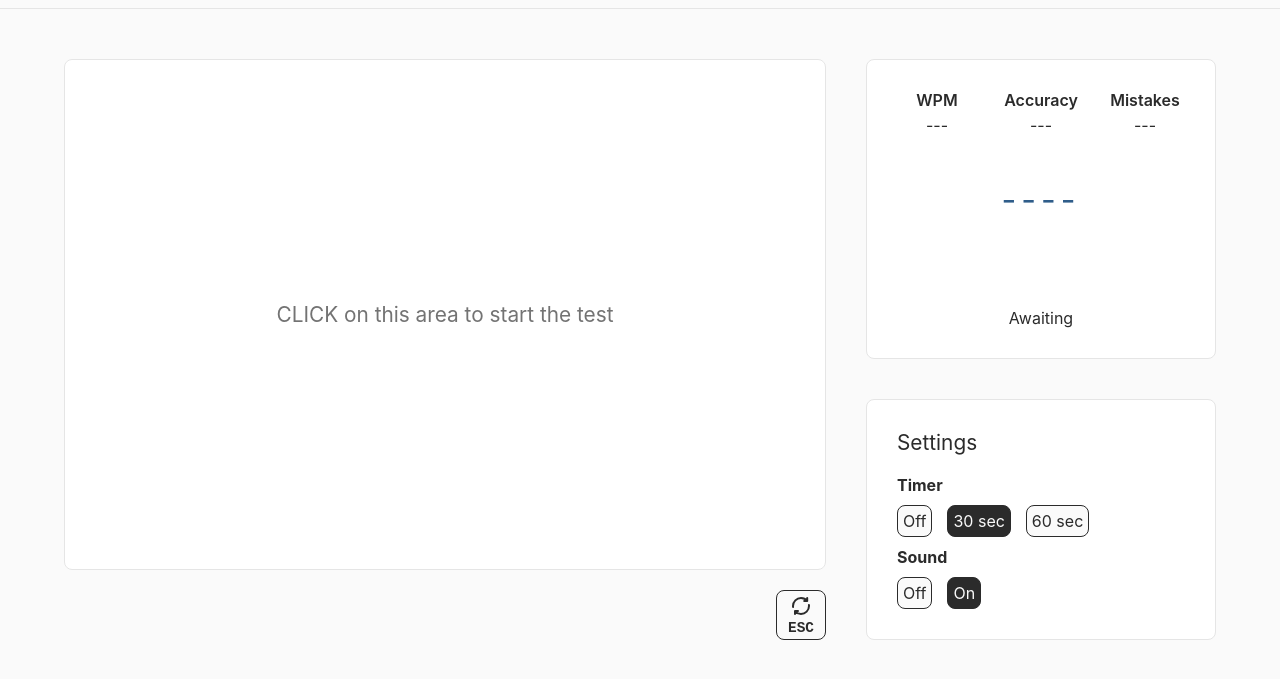
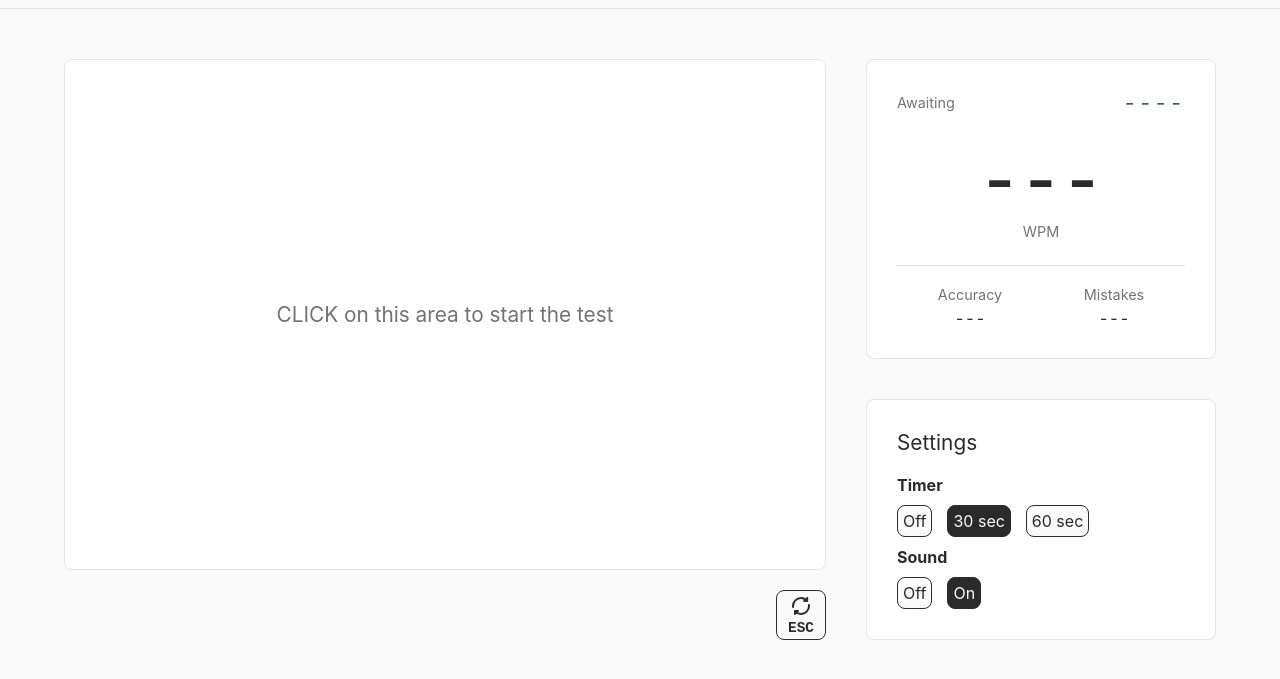
Before and after one commit to Rui-S13/Tittle-Typing-Test, a website with bundled scripts: page index.html in a window 1280 px wide. Shown: the part 55-734 px from the top of the page. Built offline with nearby package versions, Linux system fonts and the light colour scheme; files whose address does not match are found by name.

Commit message:
Style: Change the style of test status

```diff
--- a/index.html
+++ b/index.html
@@ -115,12 +115,17 @@
         </section>
 
         <section id="test-status">
+            <div id="test-header">
+                <div id="test-state">Awaiting</div>
+                <div id="timer">----</div>
+            </div>
+
+            <div id="wpm-display">
+                <span id="wpm">---</span>
+                <span class="stat-label">WPM</span>
+            </div>
+
             <div id="test-stats">
-                <div class="stat">
-                    <span class="stat-label">WPM</span>
-                    <span id="wpm" class="stat-value">---</span>
-                </div>
-
                 <div class="stat">
                     <span class="stat-label">Accuracy</span>
                     <span id="accuracy" class="stat-value">---</span>
@@ -131,10 +136,6 @@
                     <span id="mistakes" class="stat-value">---</span>
                 </div>
             </div>
-
-            <div id="timer">----</div>
-
-            <div id="test-state">Awaiting</div>
         </section>
 
         <section id="test-settings">
--- a/style.css
+++ b/style.css
@@ -1,5 +1,5 @@
 /* ==================================================
-   CONFIGURAÇÕES GERAIS
+   GENERAL CONFIGURATIONS
    ================================================== */
 
 @font-face {
@@ -319,28 +319,53 @@ main h3 {
 }
 
 
-/* ==================================================
-   TEST STATUS AREA
-   ================================================== */
-
 #test-status {
     grid-area: test-status;
 
     display: flex;
     flex-direction: column;
+    gap: 20px;
+
+    min-height: 300px;
+}
+
+#test-header {
+    display: flex;
+    justify-content: space-between;
     align-items: center;
+}
 
-    width: 100%;
-    min-height: 300px;
+#test-state {
+    color: var(--muted-color);
+    font-size: 0.9rem;
+}
+
+#timer {
+    color: var(--accent-color);
+    font-size: 1.3rem;
+    letter-spacing: 2px;
+}
+
+#wpm-display {
+    flex: 1;                      /* takes the free height */
+    display: flex;
+    flex-direction: column;
+    align-items: center;
+    justify-content: center;
+    gap: 5px;
+}
+
+#wpm {
+    font-size: 4rem;
+    font-weight: var(--font-weight-bold);
 }
 
 #test-stats {
     display: flex;
-    flex-direction: row;
-    justify-content: space-between;
-    gap: 5px;
+    justify-content: space-around;
 
-    width: 100%;
+    padding-top: 20px;
+    border-top: solid var(--border-color) var(--broder-weight);
 }
 
 .stat {
@@ -348,26 +373,17 @@ main h3 {
     flex-direction: column;
     align-items: center;
     gap: 5px;
-
-    width: 80px;
 }
 
 .stat-label {
-    font-weight: var(--font-weight-bold);
+    color: var(--muted-color);
+    font-size: 0.9rem;
 }
 
-#timer {
-    margin-top: auto;
-    margin-bottom: auto;
-
-    color: var(--accent-color);
-    font-size: 2rem;
-
-    letter-spacing: 5px;
-}
-
-#test-state {
-    margin-top: auto;
+#wpm,
+#timer,
+.stat-value {
+    font-variant-numeric: tabular-nums;   /* every digit has the same width */
 }
 
 
```
